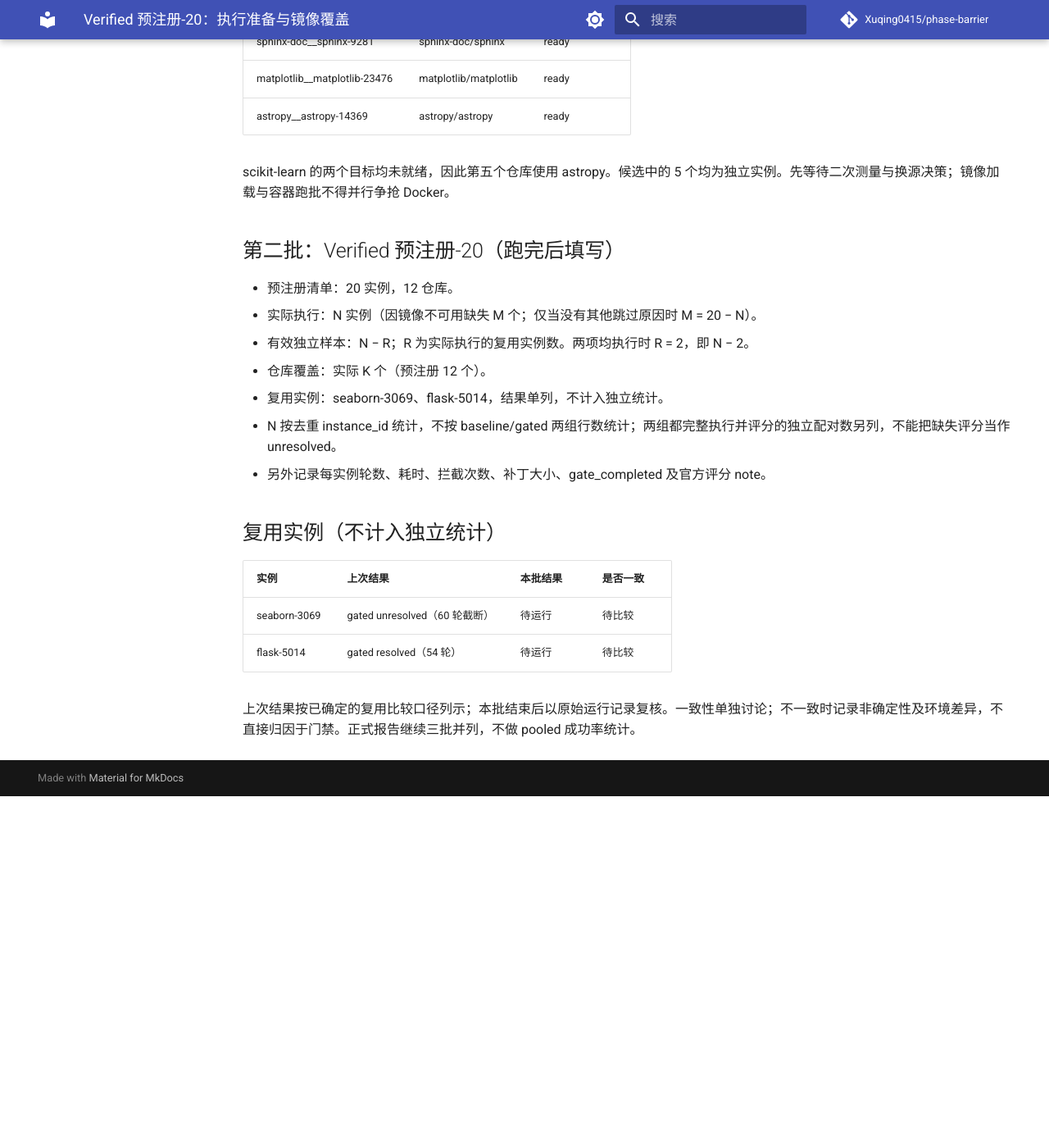
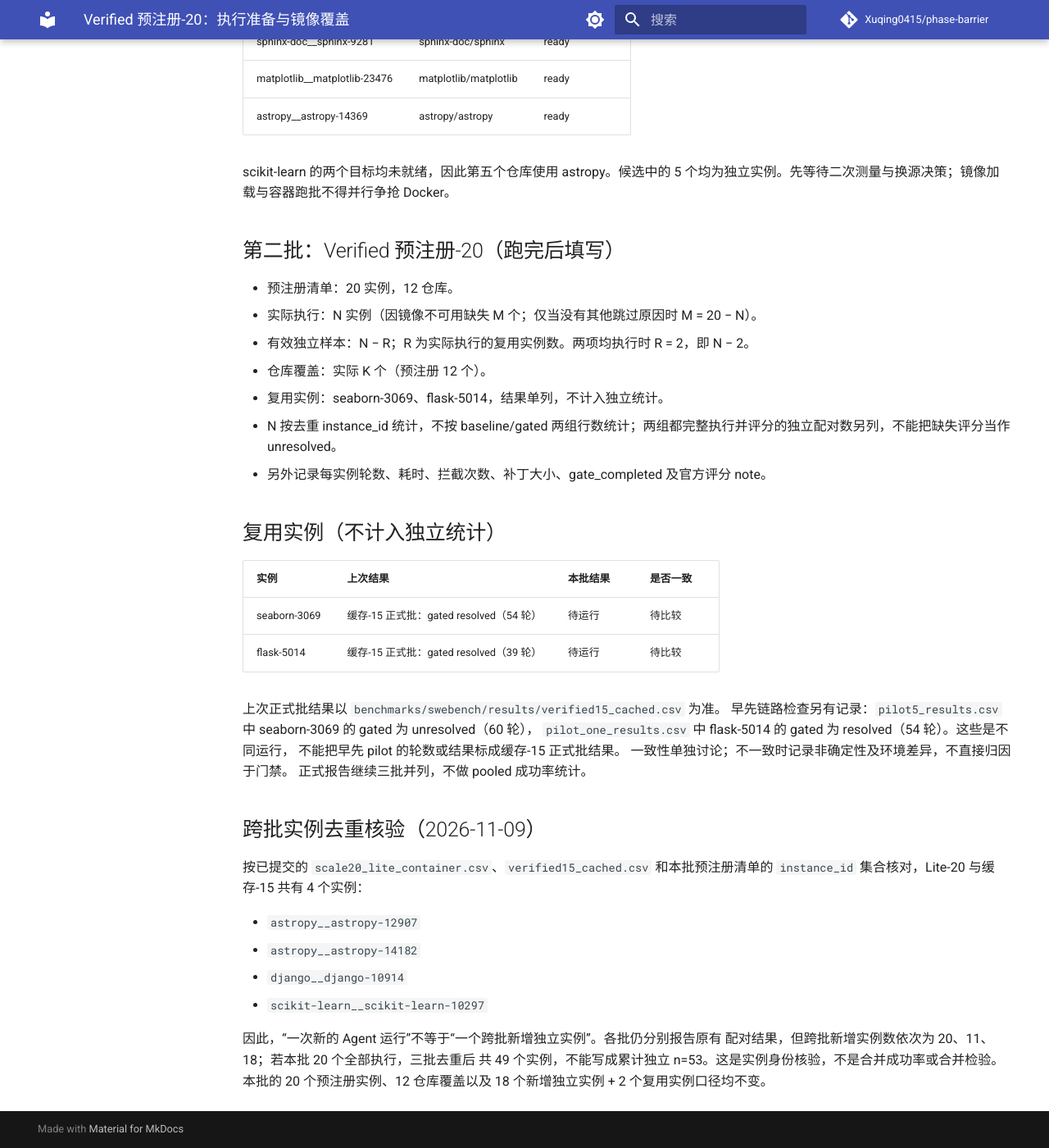
Before and after one commit to Xuqing0415/phase-barrier, an MkDocs documentation site: the page built from docs/benchmarks/verified20-execution-readiness-2026-11-08.md, in a window 1280 px wide and 1400 px high, scrolled down 1889 px. Shown: the whole window at 82% size. Built offline with MkDocs 1.6.1 and Material for MkDocs 9.7.7, drawn with Linux system fonts in a browser that asks for light colours; comment, search, counter and statistics services are not loaded; before the commit the page ends 2860 px from its top, so only the background shows below that.

Commit message:
docs(bench): correct cross-batch overlap and repeat history

```diff
--- a/docs/benchmarks/verified20-execution-readiness-2026-11-08.md
+++ b/docs/benchmarks/verified20-execution-readiness-2026-11-08.md
@@ -69,7 +69,27 @@ scikit-learn 的两个目标均未就绪，因此第五个仓库使用 astropy
 
 | 实例 | 上次结果 | 本批结果 | 是否一致 |
 |---|---|---|---|
-| seaborn-3069 | gated unresolved（60 轮截断） | 待运行 | 待比较 |
-| flask-5014 | gated resolved（54 轮） | 待运行 | 待比较 |
+| seaborn-3069 | 缓存-15 正式批：gated resolved（54 轮） | 待运行 | 待比较 |
+| flask-5014 | 缓存-15 正式批：gated resolved（39 轮） | 待运行 | 待比较 |
 
-上次结果按已确定的复用比较口径列示；本批结束后以原始运行记录复核。一致性单独讨论；不一致时记录非确定性及环境差异，不直接归因于门禁。正式报告继续三批并列，不做 pooled 成功率统计。
+上次正式批结果以 `benchmarks/swebench/results/verified15_cached.csv` 为准。
+早先链路检查另有记录：`pilot5_results.csv` 中 seaborn-3069 的 gated 为 unresolved（60 轮），
+`pilot_one_results.csv` 中 flask-5014 的 gated 为 resolved（54 轮）。这些是不同运行，
+不能把早先 pilot 的轮数或结果标成缓存-15 正式批结果。
+一致性单独讨论；不一致时记录非确定性及环境差异，不直接归因于门禁。
+正式报告继续三批并列，不做 pooled 成功率统计。
+
+## 跨批实例去重核验（2026-11-09）
+
+按已提交的 `scale20_lite_container.csv`、`verified15_cached.csv` 和本批预注册清单的
+`instance_id` 集合核对，Lite-20 与缓存-15 共有 4 个实例：
+
+- `astropy__astropy-12907`
+- `astropy__astropy-14182`
+- `django__django-10914`
+- `scikit-learn__scikit-learn-10297`
+
+因此，“一次新的 Agent 运行”不等于“一个跨批新增独立实例”。各批仍分别报告原有
+配对结果，但跨批新增实例数依次为 20、11、18；若本批 20 个全部执行，三批去重后
+共 49 个实例，不能写成累计独立 n=53。这是实例身份核验，不是合并成功率或合并检验。
+本批的 20 个预注册实例、12 仓库覆盖以及 18 个新增独立实例 + 2 个复用实例口径均不变。
```
